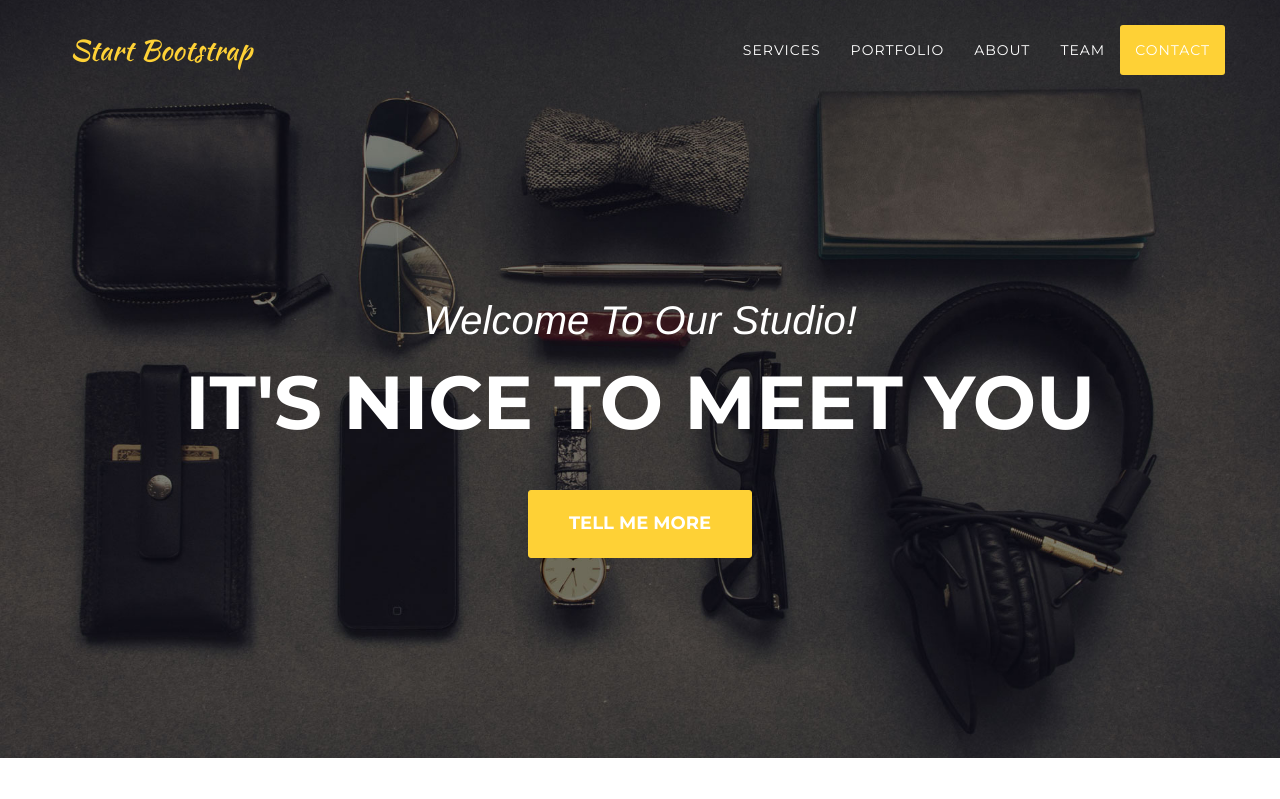
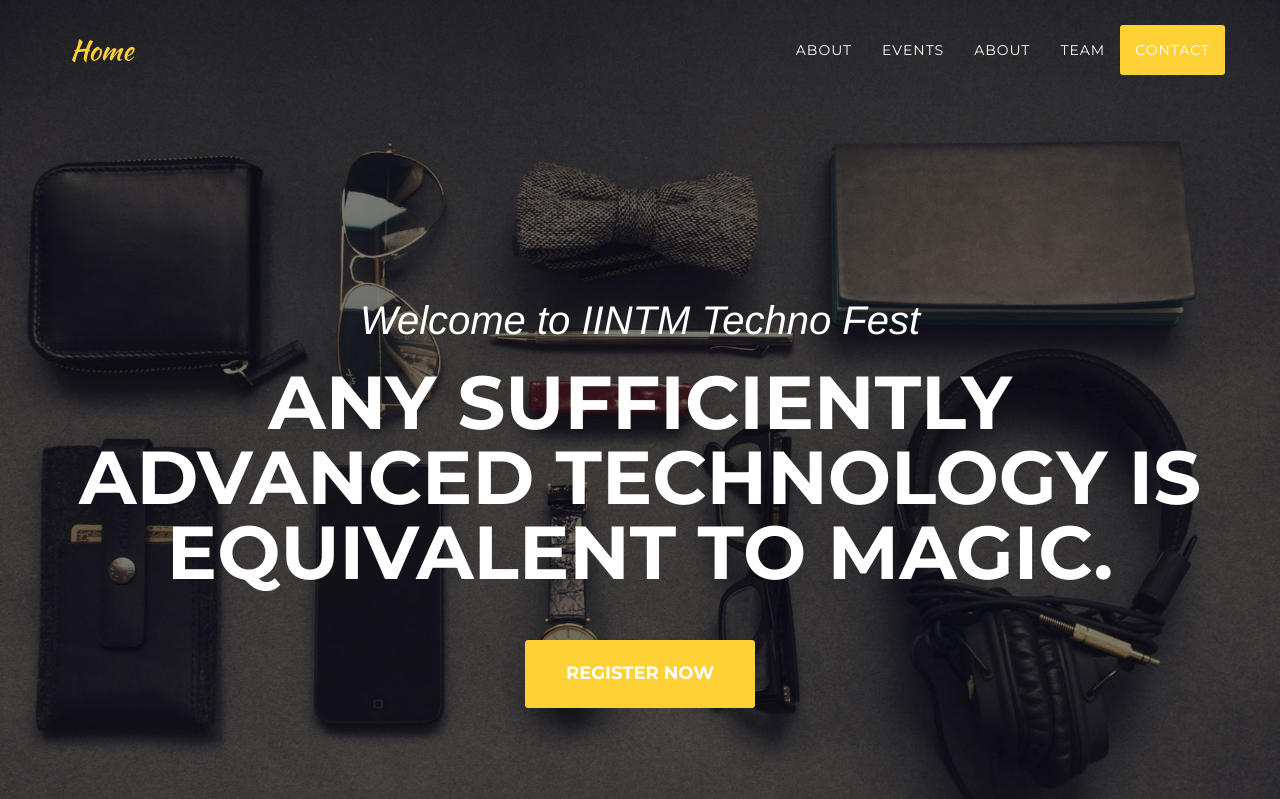
Before and after one commit to iintm/iintm.github.io, a website: page index.html in a window 1280 px wide. Shown: the top 799 px of the page. Drawn offline with nearby package versions, Linux system fonts and the light colour scheme; a web font is replaced by a local one.

Commit message:
changes made

```diff
--- a/index.html
+++ b/index.html
@@ -4,12 +4,12 @@
 <head>
 
     <meta charset="utf-8">
-    <meta http-equiv="X-UA-Compatible" content="IE=edge">
+    <meta http-equiv="techfest" content="IE=edge">
     <meta name="viewport" content="width=device-width, initial-scale=1">
     <meta name="description" content="">
     <meta name="author" content="">
 
-    <title>Agency - Start Bootstrap Theme</title>
+    <title>Welcome to TechnoFest</title>
 
     <!-- Bootstrap Core CSS -->
     <link href="vendor/bootstrap/css/bootstrap.min.css" rel="stylesheet">
@@ -43,7 +43,7 @@
                 <button type="button" class="navbar-toggle" data-toggle="collapse" data-target="#bs-example-navbar-collapse-1">
                     <span class="sr-only">Toggle navigation</span> Menu <i class="fa fa-bars"></i>
                 </button>
-                <a class="navbar-brand page-scroll" href="#page-top">Start Bootstrap</a>
+                <a class="navbar-brand page-scroll" href="#page-top">Home</a>
             </div>
 
             <!-- Collect the nav links, forms, and other content for toggling -->
@@ -53,10 +53,10 @@
                         <a href="#page-top"></a>
                     </li>
                     <li>
-                        <a class="page-scroll" href="#services">Services</a>
+                        <a class="page-scroll" href="#services">About</a>
                     </li>
                     <li>
-                        <a class="page-scroll" href="#portfolio">Portfolio</a>
+                        <a class="page-scroll" href="#portfolio">Events</a>
                     </li>
                     <li>
                         <a class="page-scroll" href="#about">About</a>
@@ -78,9 +78,9 @@
     <header>
         <div class="container">
             <div class="intro-text">
-                <div class="intro-lead-in">Welcome To Our Studio!</div>
-                <div class="intro-heading">It's Nice To Meet You</div>
-                <a href="#services" class="page-scroll btn btn-xl">Tell Me More</a>
+                <div class="intro-lead-in">Welcome to IINTM Techno Fest</div>
+                <div class="intro-heading">Any sufficiently advanced technology is equivalent to magic.</div>
+                <a href="https://goo.gl/forms/ycLnOaYTqD8r2fmm2" class="page-scroll btn btn-xl">Register Now</a>
             </div>
         </div>
     </header>
```
Also changed, not shown: img/header1.jpg (added), img/pics/header-bg.jpg (added).
